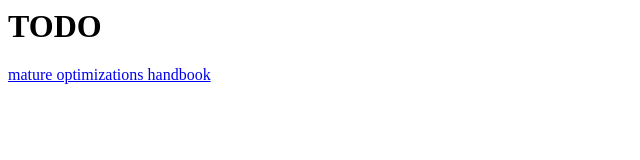
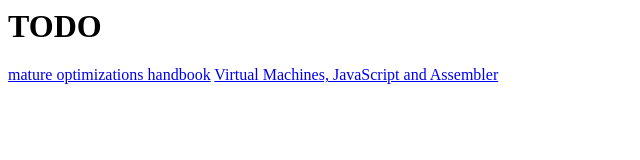
Before and after one commit to andreashasse/anha0825.github.io, a plain HTML site: page index.html in a window 1280 px wide. Shown: the whole page, without its empty margins (0-640 px from the left). Drawn offline with Linux system fonts and the light colour scheme.

Commit message:
Update index.html

```diff
--- a/index.html
+++ b/index.html
@@ -1,2 +1,3 @@
 <h1>TODO</h1>
 <a href="http://carlos.bueno.org/optimization/mature-optimization.pdf">mature optimizations handbook</a>
+<a href="https://www.youtube.com/watch?v=FZYrlKbkLe8">Virtual Machines, JavaScript and Assembler</a>
```
